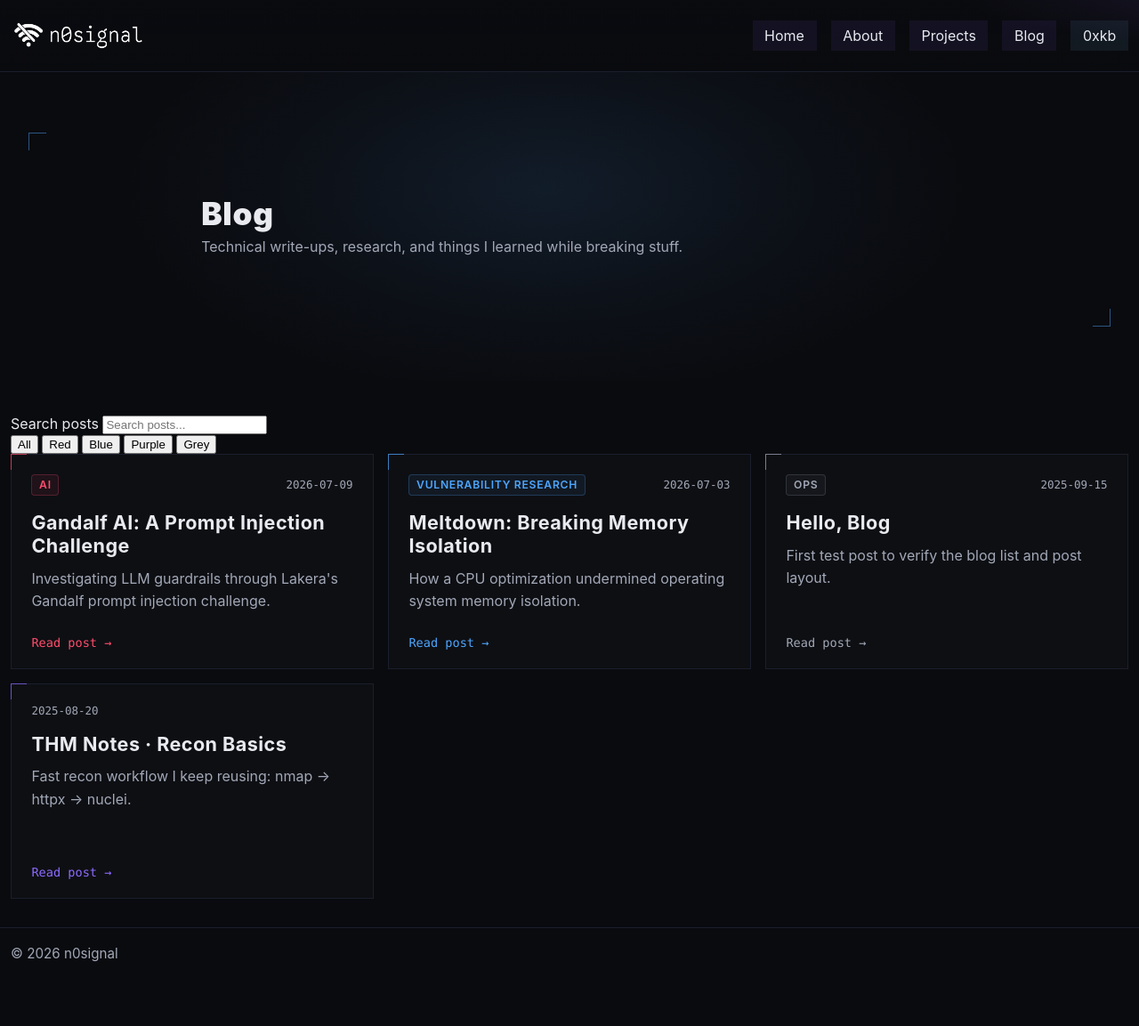
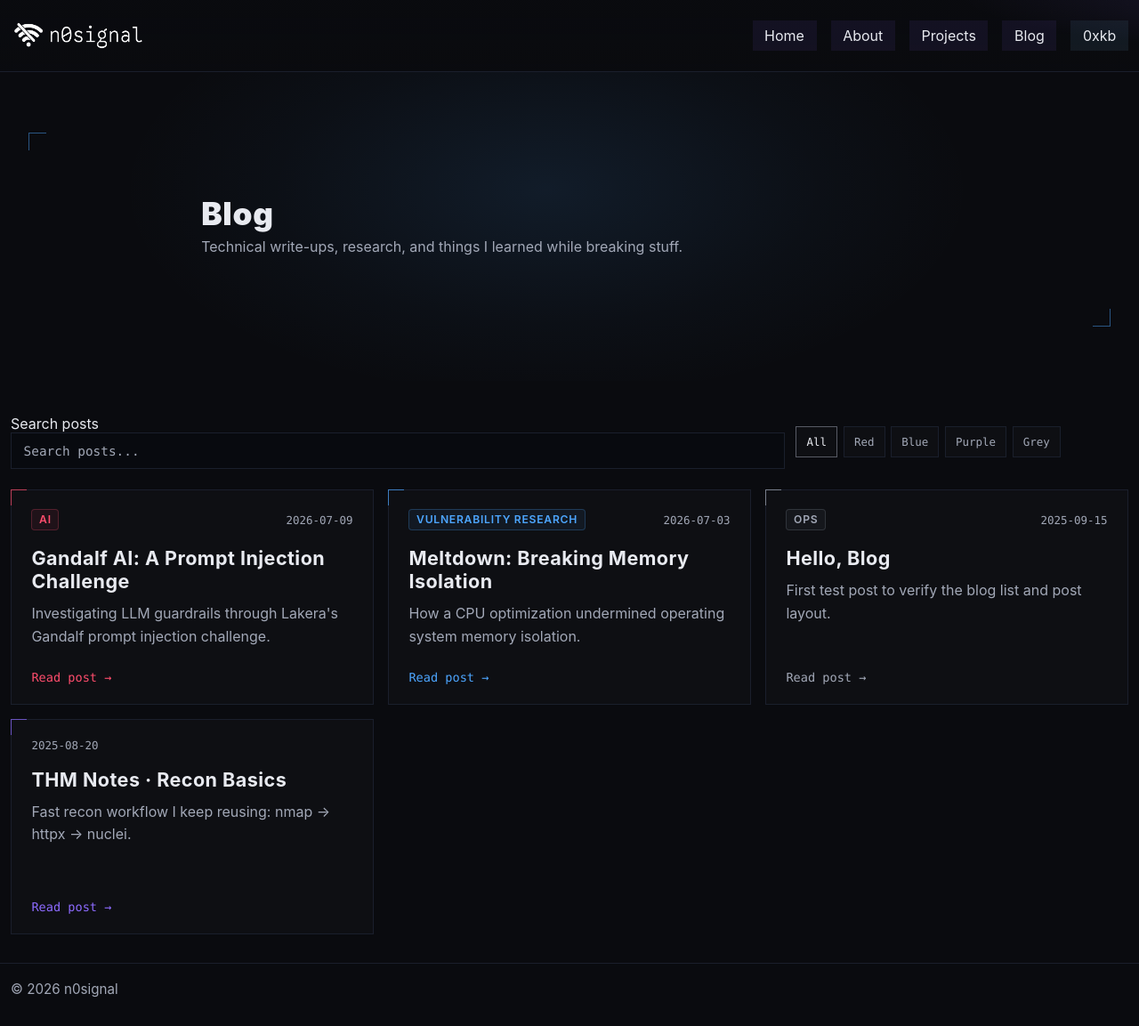
Before and after one commit to Kaninte/n0signal.dev, a Jekyll site: the page built from blog/index.html, in a window 1280 px wide and 1153 px high. Shown: the whole window at 89% size. Built offline with Jekyll 4.4.1, drawn with Linux system fonts in a browser that asks for light colours.

Commit message:
Update style.css

```diff
--- a/assets/style.css
+++ b/assets/style.css
@@ -1203,3 +1203,91 @@ article.card .badge.purple{
     animation:none;
   }
 }
+
+/* Search */
+.blog-tools{
+  display:flex;
+  flex-wrap:wrap;
+  align-items:center;
+  gap:.75rem;
+  margin-bottom:1.4rem;
+}
+
+.blog-search{
+  flex:1 1 22rem;
+}
+
+.blog-search input{
+  width:100%;
+  padding:.72rem .85rem;
+
+  color:var(--fg);
+  background:#080a0f;
+
+  border:1px solid var(--border);
+  border-radius:0;
+
+  font-family:var(--mono);
+  font-size:.9rem;
+}
+
+.blog-search input:focus{
+  outline:1px solid rgba(162,168,183,.55);
+  outline-offset:0;
+}
+
+.blog-search input::placeholder{
+  color:var(--muted);
+}
+
+.blog-filters{
+  display:flex;
+  flex-wrap:wrap;
+  gap:.4rem;
+}
+
+.blog-filter{
+  padding:.55rem .7rem;
+
+  color:var(--muted);
+  background:rgba(255,255,255,.015);
+
+  border:1px solid var(--border);
+  border-radius:0;
+
+  font-family:var(--mono);
+  font-size:.78rem;
+
+  cursor:pointer;
+}
+
+.blog-filter:hover,
+.blog-filter.active{
+  color:var(--fg);
+  border-color:rgba(162,168,183,.5);
+}
+
+.blog-filter.red.active{
+  color:var(--red);
+  border-color:rgba(255,77,109,.45);
+  background:rgba(255,77,109,.05);
+}
+
+.blog-filter.blue.active{
+  color:var(--blue);
+  border-color:rgba(77,166,255,.45);
+  background:rgba(77,166,255,.05);
+}
+
+.blog-filter.purple.active{
+  color:var(--purple);
+  border-color:rgba(141,107,255,.45);
+  background:rgba(141,107,255,.05);
+}
+
+.blog-search-count{
+  min-width:4rem;
+  color:var(--muted);
+  font-family:var(--mono);
+  font-size:.78rem;
+}
```
